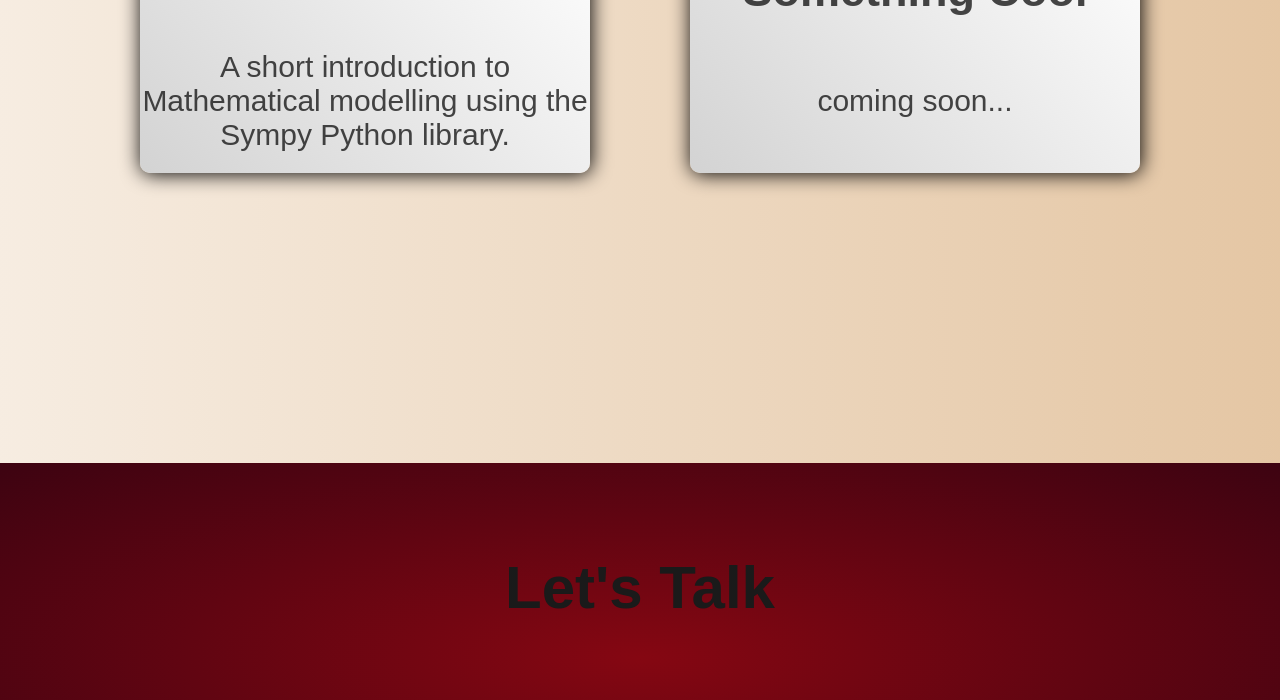
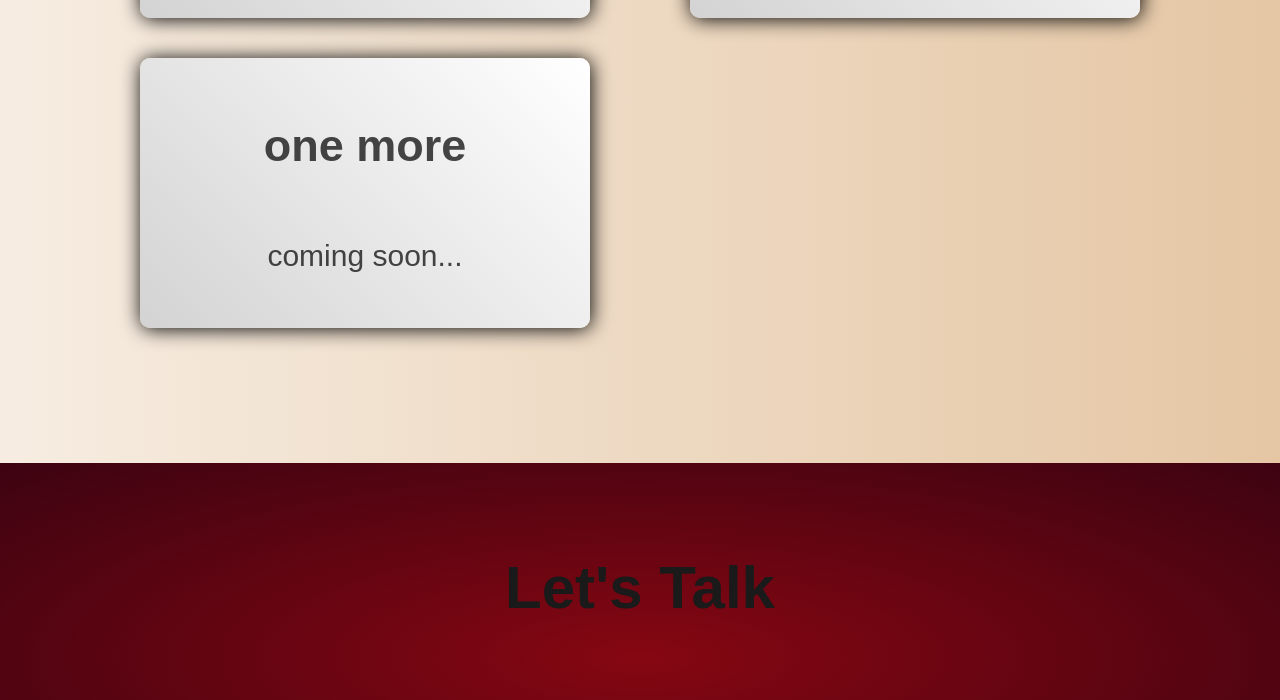
Before and after one commit to elyawy/portfolio, a plain HTML site: page index.html in a window 1280 px wide. Shown: the part 2187-2887 px from the top of the page. Drawn offline with Linux system fonts and the light colour scheme.

Commit message:
Tryin some commits

```diff
--- a/index.html
+++ b/index.html
@@ -55,6 +55,13 @@
                     <a href="#projects" ></a>
 
                 </div>
+                <div  id="one-more" class="project-tile">
+                    <h2>one more</h2>
+                    <p>coming soon...
+                    </p>
+                    <a href="#projects" ></a>
+
+                </div>
             </div>
         </div>
 
```
